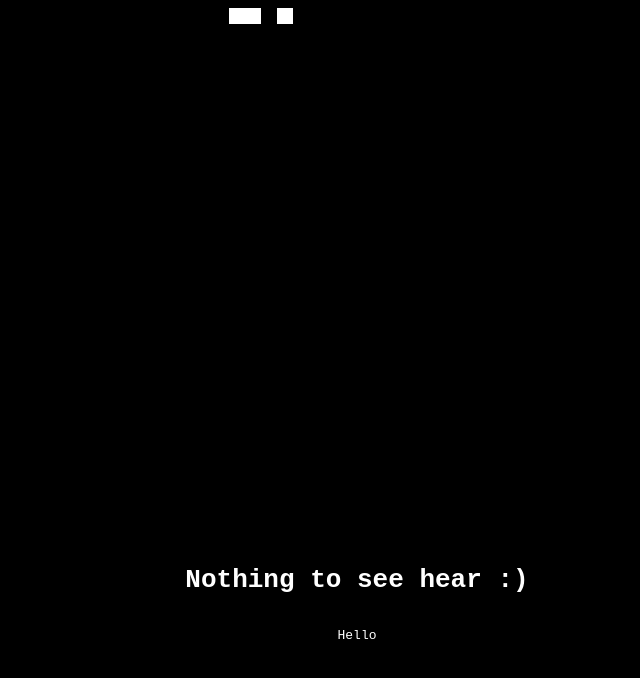
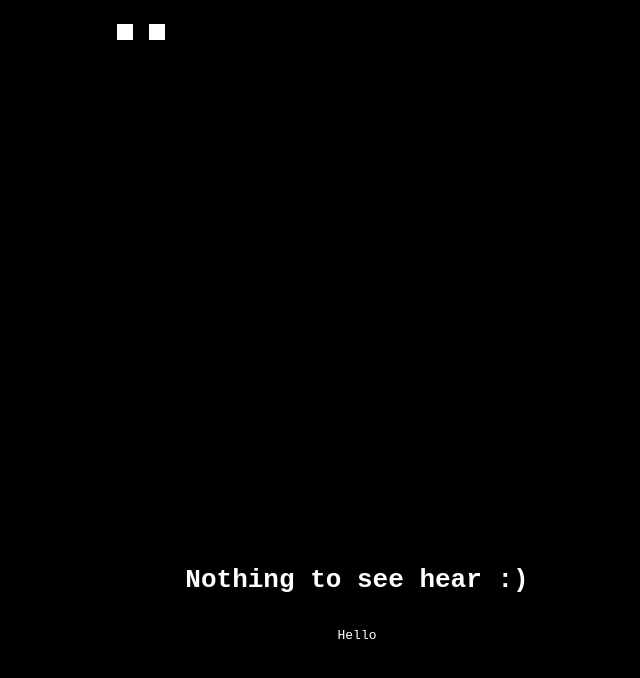
Before and after one commit to Leve1/leve1.github.io, a plain HTML site: page index.html in a window 1280 px wide. Shown: the whole page, without its empty margins (283-923 px from the left). Drawn offline with Linux system fonts and the light colour scheme.

Commit message:
Update index.html

```diff
--- a/index.html
+++ b/index.html
@@ -11,7 +11,7 @@
 	  var context = canvas.getContext('2d');
 	  var idata = context.getImageData(0,0,512,512);
 	  var data = idata.data;
-	  var bitmap = new Uint32Array([0xb00]);
+	  var bitmap = new Uint32Array([0x0, 0xa]);
 	  data.fill(0xff);
 	  for (let y = 0; y < 512; y++) {
 		  let b32 = bitmap[y/16 | 0];
```
